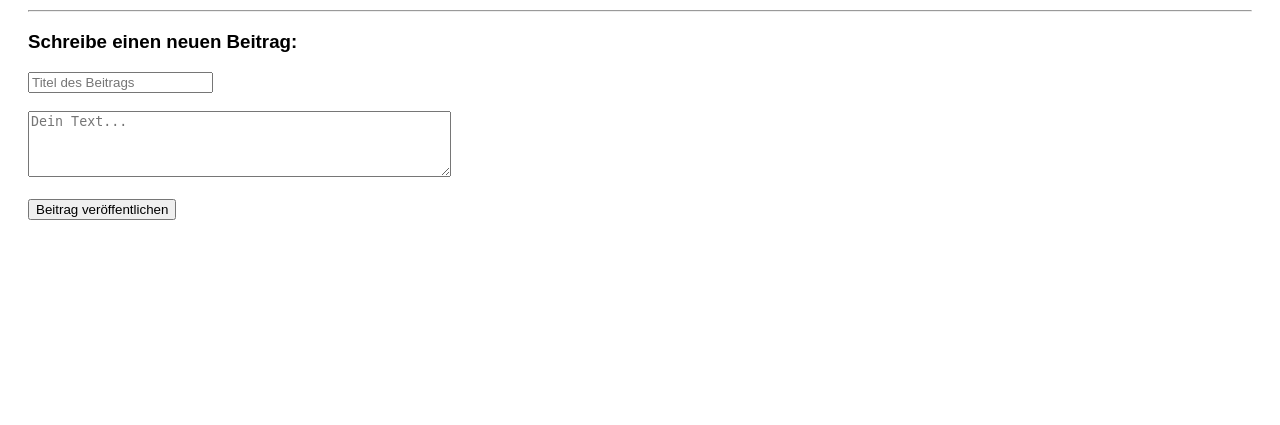
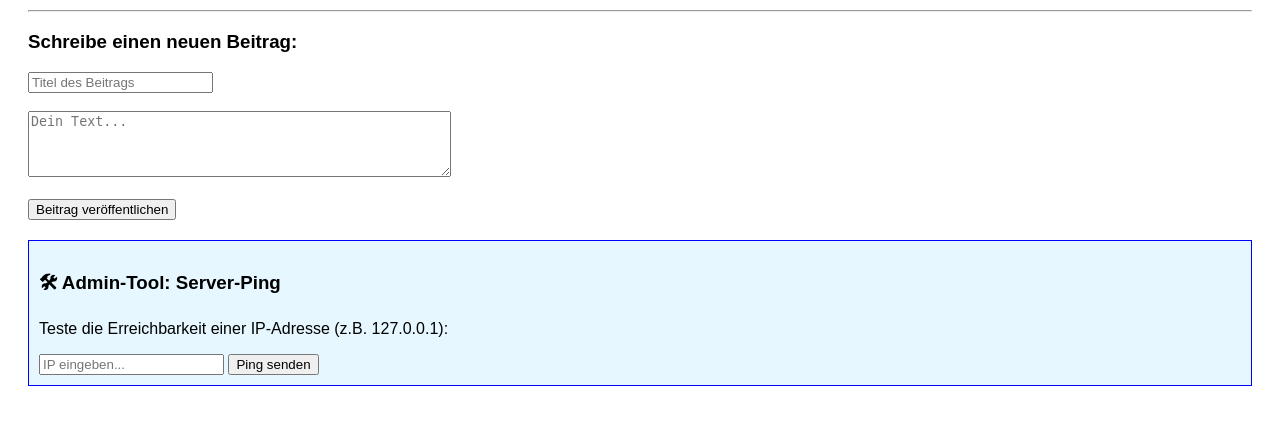
Before and after one commit to Myka021/BonusProjekt, a Flask app: page / in a window 1280 px wide. Shown: the part 311-736 px from the top of the page. Run offline with Flask 3, Linux system fonts and the light colour scheme; data that the repository does not hold is empty.

Commit message:
Lücke 8: Command Injection eingebaut

```diff
--- a/app.py
+++ b/app.py
@@ -85,5 +85,21 @@ def datei_lesen():
 
     return "Bitte hänge einen Dateinamen an die URL an, z.B. /datei?name=test.txt"
 
+@app.route("/ping", methods=["POST"])
+def ping():
+    # HIER IST LÜCKE 8 (Command Injection):
+    # Wir nehmen die IP und kleben sie direkt in einen echten Terminal-Befehl.
+    # Wir prüfen NICHT, ob der Nutzer böse Sonderzeichen wie ";" mitschickt.
+    ip = request.form.get("ip")
+    befehl = f"ping -c 1 {ip}"
+
+    try:
+        # os.popen öffnet das unsichtbare Mac-Terminal und feuert den Befehl ab!
+        ergebnis = os.popen(befehl).read()
+    except Exception as fehler:
+        ergebnis = f"Fehler: {fehler}"
+
+    return f"<h3>Ping-Ergebnis:</h3><pre>{ergebnis}</pre><br><a href='/'>Zurück</a>"
+
 if __name__ == "__main__":
     app.run(debug=True)
--- a/templates/index.html
+++ b/templates/index.html
@@ -55,5 +55,14 @@
         </div>
     {% endif %}
 
+    <div style="background-color: #e6f7ff; padding: 10px; border: 1px solid blue; margin-top: 20px;">
+        <h3>🛠 Admin-Tool: Server-Ping</h3>
+        <p>Teste die Erreichbarkeit einer IP-Adresse (z.B. 127.0.0.1):</p>
+        <form action="/ping" method="POST">
+            <input type="text" name="ip" placeholder="IP eingeben..." required>
+            <button type="submit">Ping senden</button>
+        </form>
+    </div>
+
 </body>
 </html>
```
